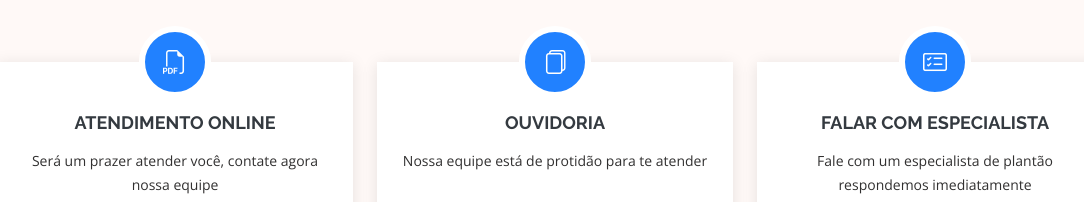
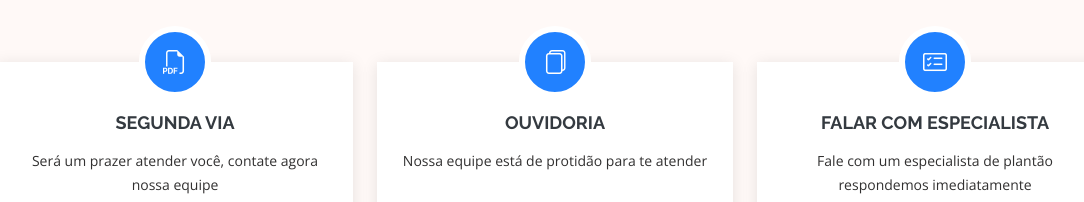
Before and after one commit to akvoj/4, a plain HTML site: page index.html in a window 1280 px wide. Shown: the part 1244-1446 px from the top of the page, without its empty margins (85-1169 px from the left). Drawn offline with nearby package versions, Linux system fonts and the light colour scheme; a web font is replaced by a local one.

Commit message:
Update index.html

```diff
--- a/index.html
+++ b/index.html
@@ -171,7 +171,7 @@
           <div class="col-lg-4 col-md-6" data-aos="fade-up">
             <div class="icon-box">
               <div class="icon"><i class="bi bi-filetype-pdf"></i></div>
-              <h4 class="title"><a href="https://api.whatsapp.com/send/?phone=5511953381549&text=Ol%C3%A1%20Gostaria%20de%20um%20atendimento">Atendimento Online</a></h4>
+              <h4 class="title"><a href="https://api.whatsapp.com/send/?phone=5511953381549&text=Ol%C3%A1%20Gostaria%20de%20um%20atendimento">Segunda via</a></h4>
               <p class="description">Será um prazer atender você, contate agora nossa equipe</p>
             </div>
           </div>
```
